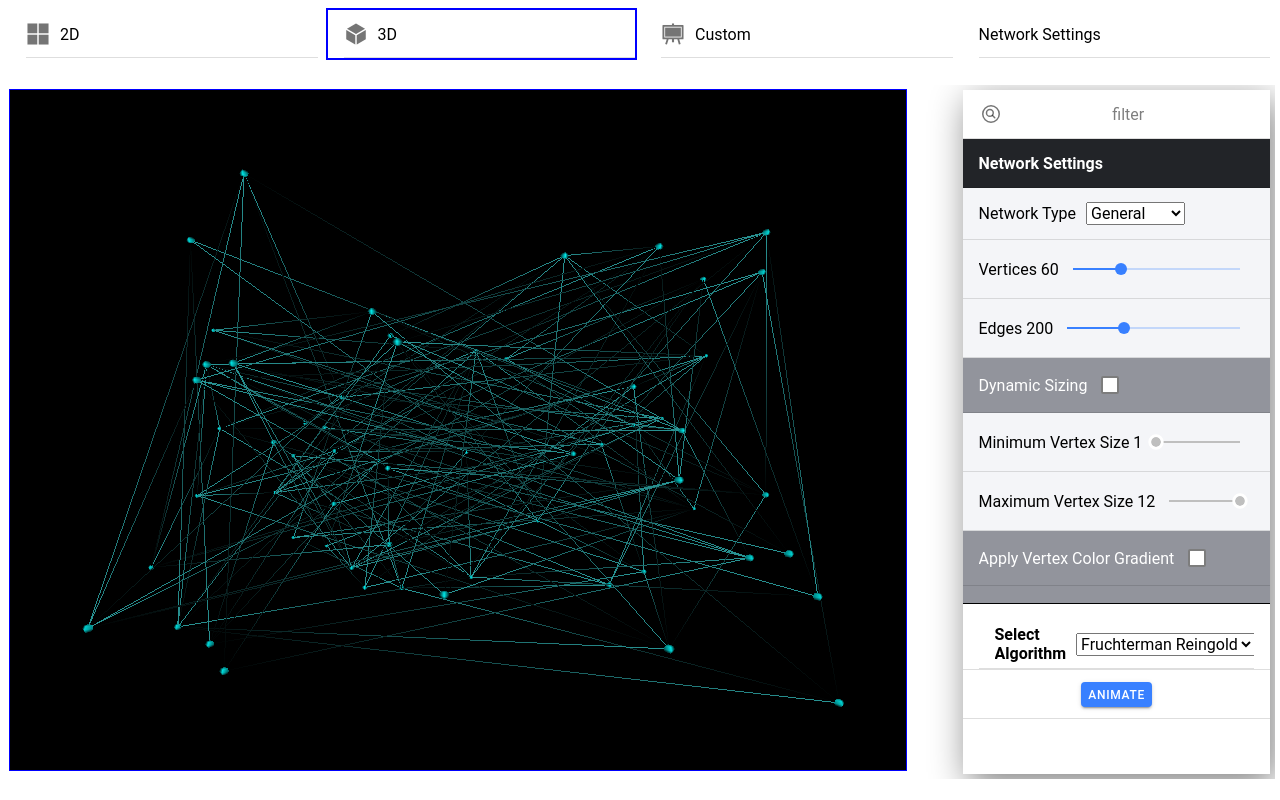
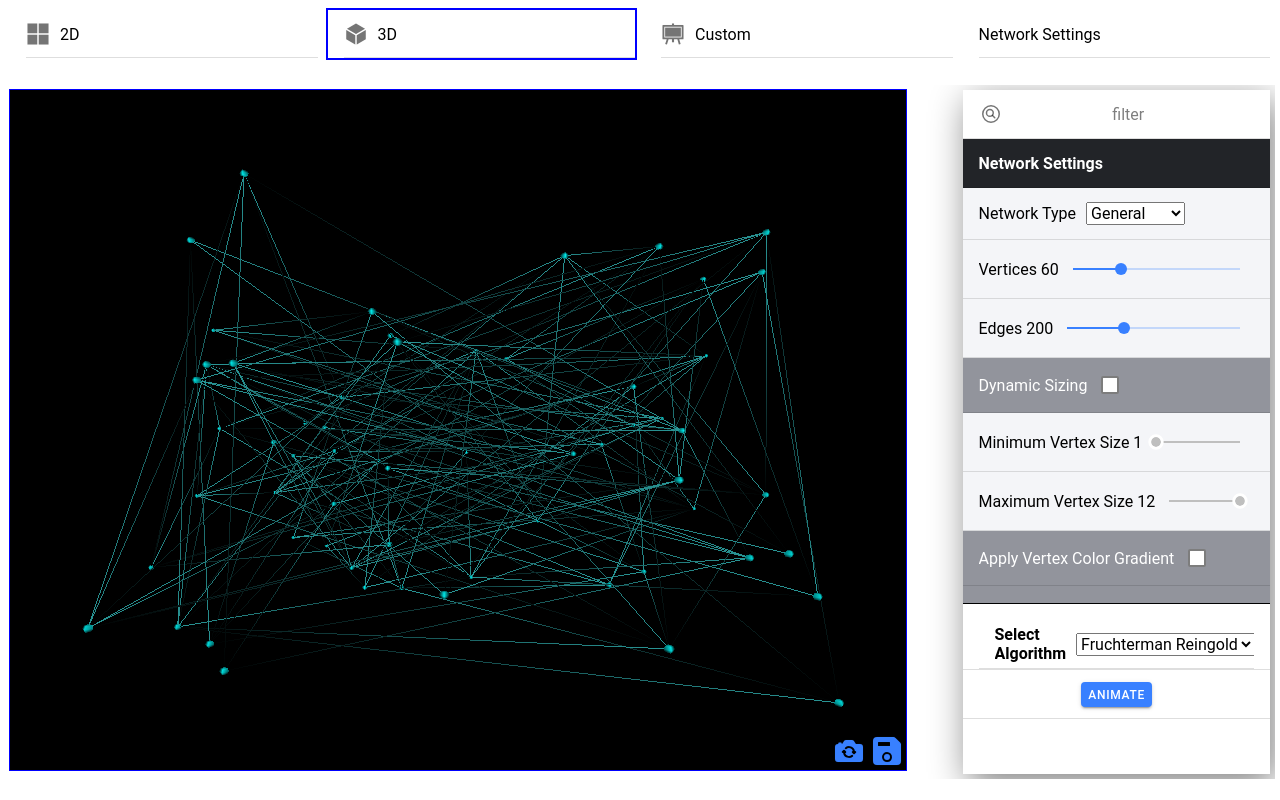
Before and after one commit to alexandreLamarre/Network-Analysis-Visualization, a React (Create React App) app: page /Network-Analysis-Visualization/3d in a window 1280 px wide. Built offline with nearby package versions, Linux system fonts and the light colour scheme.

Commit message:
Added reset camera/save buttons and camera reset handlers

```diff
--- a/src/Components/Network/NetworkVisualizer.js
+++ b/src/Components/Network/NetworkVisualizer.js
@@ -1,6 +1,11 @@
 import React from "react";
 import Network from "./Network";
 import SpringEmbedding from "../../Animations/Algorithms/LayoutAlgorithms/springEmbedding";
+
+import {IonIcon, IonButton} from "@ionic/react"
+import {save, cameraReverse} from "ionicons/icons"
+
+import "./networkVisualizer.css";
 
 class NetworkVisualizer extends React.Component{
     constructor(props){
@@ -166,6 +171,7 @@ class NetworkVisualizer extends React.Component{
 
     /** Resets camera to default position**/
     resetCamera(){
+        console.log("resetting camera")
         this.setState({offsetX:0,offsetY:0, scale: 1, mouseX: this.state.width/2, mouseY:this.state.height/2})
     }
 
@@ -184,6 +190,47 @@ class NetworkVisualizer extends React.Component{
                         onMouseMove = {(e) => this.updateCamera(e)}
                         onWheel = {(e) => this.zoomCamera(e)}
                 />
+                <div
+                    title = "Save as"
+                    style = {{
+                    cursor: "pointer",
+                    width: 10,
+                    height: 10,
+                    position: "absolute",
+                    top:this.state.height -36,
+                    left: this.state.width-47}}>
+                    <IonButton
+                        class = "no-ripple"
+                        fill = "clear">
+                    <IonIcon
+                        title = {false}
+                        size = "large"
+                        color = "primary"
+                        icon={save}/>
+                    </IonButton>
+                </div>
+                <div
+                    title = "Reset camera to default"
+                    style = {{
+                    cursor: "pointer",
+                    width: 10,
+                    height: 10,
+                    position: "absolute",
+                    top:this.state.height -36,
+                    left: this.state.width-85,
+                    }}>
+                    <IonButton fill = "clear"
+                               class = "no-ripple"
+                               onClick = {() => this.resetCamera()}
+                    >
+                    <IonIcon
+                        size = "large"
+                        title = {false}
+                        color = "primary"
+                        icon = {cameraReverse}>
+                    </IonIcon>
+                    </IonButton>
+                </div>
             </div>
         )
     }
--- a/src/Components/Network/NetworkVisualizer3D.js
+++ b/src/Components/Network/NetworkVisualizer3D.js
@@ -3,6 +3,10 @@ import * as THREE from "three";
 import {OrbitControls} from "three/examples/jsm/controls/OrbitControls"
 import Network from "./Network";
 
+import {IonButton, IonIcon} from "@ionic/react";
+import {cameraReverse, save} from "ionicons/icons";
+
+import "./networkVisualizer.css";
 
 
 class NetworkVisualizer3D extends React.Component{
@@ -206,6 +210,14 @@ class NetworkVisualizer3D extends React.Component{
 
     }
 
+    resetCamera(){
+        const h = Math.max(window.innerHeight *this.heightConstant, this.minheight)
+        const w = window.innerWidth  * this.widthConstant
+        this.camera.position.set(w/2, h/2, 1.7*h)
+        this.controls.target.set( w/2, h/2, h/2);
+        this.controls.update()
+    }
+
     render() {
         return (
             <div>
@@ -213,6 +225,47 @@ class NetworkVisualizer3D extends React.Component{
                         style = {{outline: "1px solid blue",
                         backgroundColor: "black"
                         }}/>
+                <div
+                    title = "Save as"
+                    style = {{
+                        cursor: "pointer",
+                        width: 10,
+                        height: 10,
+                        position: "absolute",
+                        top:this.state.height -36,
+                        left: this.state.width-47}}>
+                    <IonButton
+                        class = "no-ripple"
+                        fill = "clear">
+                        <IonIcon
+                            title = {false}
+                            size = "large"
+                            color = "primary"
+                            icon={save}/>
+                    </IonButton>
+                </div>
+                <div
+                    title = "Reset camera to default"
+                    style = {{
+                        cursor: "pointer",
+                        width: 10,
+                        height: 10,
+                        position: "absolute",
+                        top:this.state.height -36,
+                        left: this.state.width-85,
+                    }}>
+                    <IonButton fill = "clear"
+                               class = "no-ripple"
+                               onClick = {() => this.resetCamera()}
+                    >
+                        <IonIcon
+                            size = "large"
+                            title = {false}
+                            color = "primary"
+                            icon = {cameraReverse}>
+                        </IonIcon>
+                    </IonButton>
+                </div>
             </div>
         )
     }
--- /dev/null
+++ b/src/Components/Network/networkVisualizer.css
@@ -0,0 +1,4 @@
+.no-ripple{
+    --ripple-color: transparent;
+    --background-hover: none;
+}
```
